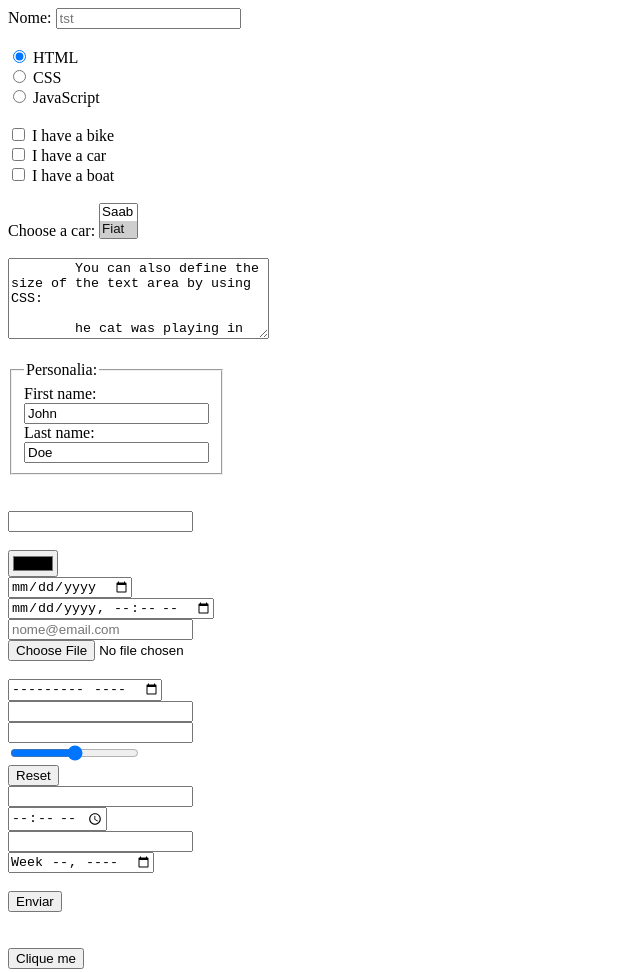
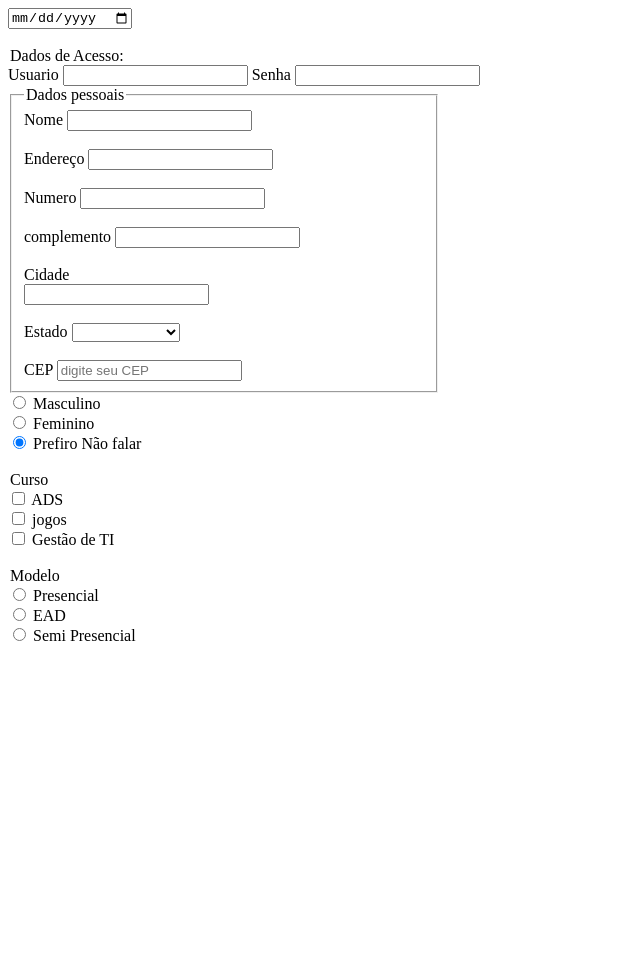
Before and after one commit to Vinecioos/LP, a plain HTML site: page index.html in a window 1280 px wide. Shown: the whole page, without its empty margins (0-640 px from the left). After the commit the page ends 800 px from the top, so only its background shows below. Drawn offline with Linux system fonts and the light colour scheme.

Commit message:
third commit

```diff
--- a/index.html
+++ b/index.html
@@ -1,85 +1,72 @@
 <!DOCTYPE html>
 <html lang="en">
-
 <head>
     <meta charset="UTF-8">
+    <meta http-equiv="X-UA-Compatible" content="IE=edge">
     <meta name="viewport" content="width=device-width, initial-scale=1.0">
     <title>Document</title>
 </head>
-
 <body>
-
-    <form method="post" action="https://www.w3schools.com/action_page.php">
-        <label for="nome">Nome:</label>
-        <input id="nome" type="text" name="nome" placeholder="tst">
-        <br><br>
-
-        <input type="radio" id="html" name="fav_language" value="HTML" checked>
-        <label for="html">HTML</label><br>
-        <input type="radio" id="css" name="fav_language" value="CSS">
-        <label for="css">CSS</label><br>
-        <input type="radio" id="javascript" name="fav_language" value="JavaScript">
-        <label for="javascript">JavaScript</label>
-        <br><br>
-        <input type="checkbox" id="vehicle1" name="vehicle1" value="Bike">
-        <label for="vehicle1"> I have a bike</label><br>
-        <input type="checkbox" id="vehicle2" name="vehicle2" value="Car">
-        <label for="vehicle2"> I have a car</label><br>
-        <input type="checkbox" id="vehicle3" name="vehicle3" value="Boat">
-        <label for="vehicle3"> I have a boat</label>
-        <br><br>
-        <label for="cars">Choose a car:</label>
-        <select id="cars" name="cars" size="2" multiple>
-            <option value="volvo">Volvo</option>
-            <option value="saab">Saab</option>
-            <option value="fiat" selected>Fiat</option>
-            <option value="audi">Audi</option>
-        </select>
-        <br><br>
-        <textarea name="message" rows="5" cols="30">
-        You can also define the size of the text area by using CSS:
-
-        he cat was playing in the garden.
-            </textarea>
-        <br><br>
-        <fieldset style="width: 40px;">
-            <legend>Personalia:</legend>
-            <label for="fname">First name:</label><br>
-            <input type="text" id="fname" name="fname" value="John"><br>
-            <label for="lname">Last name:</label><br>
-            <input type="text" id="lname" name="lname" value="Doe"><br>
-        </fieldset>
-        <br><br>
-        <input list="browsers" name="browser">
-        <datalist id="browsers">
-            <option value="Internet Explorer">
-            <option value="Firefox">
-            <option value="Chrome">
-            <option value="Opera">
-            <option value="Safari">
-        </datalist>
-        <br><br>
-        <input type="color" name="color"><br>
-        <input type="date" name="date"><br>
-        <input type="datetime-local" name="datetime-local"><br>
-        <input placeholder="nome@email.com" type="email" name="email"><br>
-        <input type="file" name="file"><br>
-        <input type="hidden" name="hidden"><br>
-        <input type="month" name="month"><br>
-        <input type="number" name="number"><br>
-        <input type="password"  name="password"><br>
-        <input type="range" name="range"><br>
-        <input type="reset" name="reset"><br>
-        <input type="search"  name="search"><br>
-        <input type="time"  name="time"><br>
-        <input type="url" name="url"><br>
-        <input type="week" name="week">
-
-        <br><br>
-        <button type="submit">Enviar</button>
-    </form>
+    <input type="date" name="date">
     <br><br>
-    <button onclick="alert('teste')">Clique me</button>
+    <legend>Dados de Acesso:</legend>
+    <label for="name">Usuario</label>
+    <input type="text" id="Usuario" name="Usuario" >
+    <label for="senha">Senha</label>
+    <input type="text" id="senha" >
+    <fieldset style="width: 400px;">
+        <legend>Dados pessoais</legend>
+        <label for="name">Nome</label>
+        <input type="text" id="name" name="name" placeholder=><br><br>
+        <label for="endereco">Endereço</label>
+        <input type="text" name="endereco" id="endereco" placeholder=><br><br>
+        <label for="numero">Numero</label>
+        <input type="text" name="numero" id="numero" placeholder=><br><br>
+        <label for="complemento">complemento</label>
+        <input type="text" name="complemento" ><br><br>
+        <label for="Cidade">Cidade</label>
+        <form action="/action_page.php">
+            <input list="cidade" name="cidade"><br><br>
+            <datalist id="cidade">
+            <option value="Votorantim">
+            <option value="Porto Feliz">
+            <option value="Itu">
+            <option value="Sorocaba">
+            <option value="Boituva">
+            </datalist>
+            </form>
+            <label for="estado">Estado</label>
+            <select id="estado" name="estado">
+                <option value="saoPaulo"></option>
+                <option value="saoPaulo">São Paulo</option>
+                <option value="campinas">Campinas</option>
+                <option value="curitiba">Curitiba</option>
+                <option value="rioDeJaneiro">Rio de Janeiro</option>
+                </select><br><br>
+        <label for="cep">CEP</label>
+        <input type="text" name="cep" placeholder="digite seu CEP">
+    </fieldset>
+    <input type="radio" id="masculino" name="genero" value="masculino" checked>
+    <label for="masculino">Masculino</label><br>
+    <input type="radio" id="feminino" name="genero" value="feminino" checked>
+    <label for="feminino">Feminino</label><br>
+    <input type="radio" id="prefiroNaoFalar" name="genero" value="prefiroNaoFalar" checked>
+    <label for="prefiroNaoFalar">Prefiro Não falar</label><br><br>
+    <form>
+        <legend>Curso</legend>
+        <input type="checkbox" id="ADS" name="ADS" value="ADS">
+        <label for="ADS"> ADS</label><br>
+        <input type="checkbox" id="jogos" name="jogos" value="jogos">
+        <label for="jogos"> jogos</label><br>
+        <input type="checkbox" id="gestaoDeTi" name="gestaoDeTi" value="gestaoDeTi">
+        <label for="gestaoDeTi"> Gestão de TI</label><br><br>
+        </form>
+        <legend>Modelo</legend>
+    <input type="radio" id="presencial" name="modelo" value="presencial">
+    <label for="presencial">Presencial</label><br>
+    <input type="radio" id="EAD" name="modelo" value="EAD">
+    <label for="EAD">EAD</label><br>
+    <input type="radio" id="semiPresencial" name="modelo" value="semiPresencial">
+    <label for="semiPresencial">Semi Presencial</label>
 </body>
-
 </html>
```
